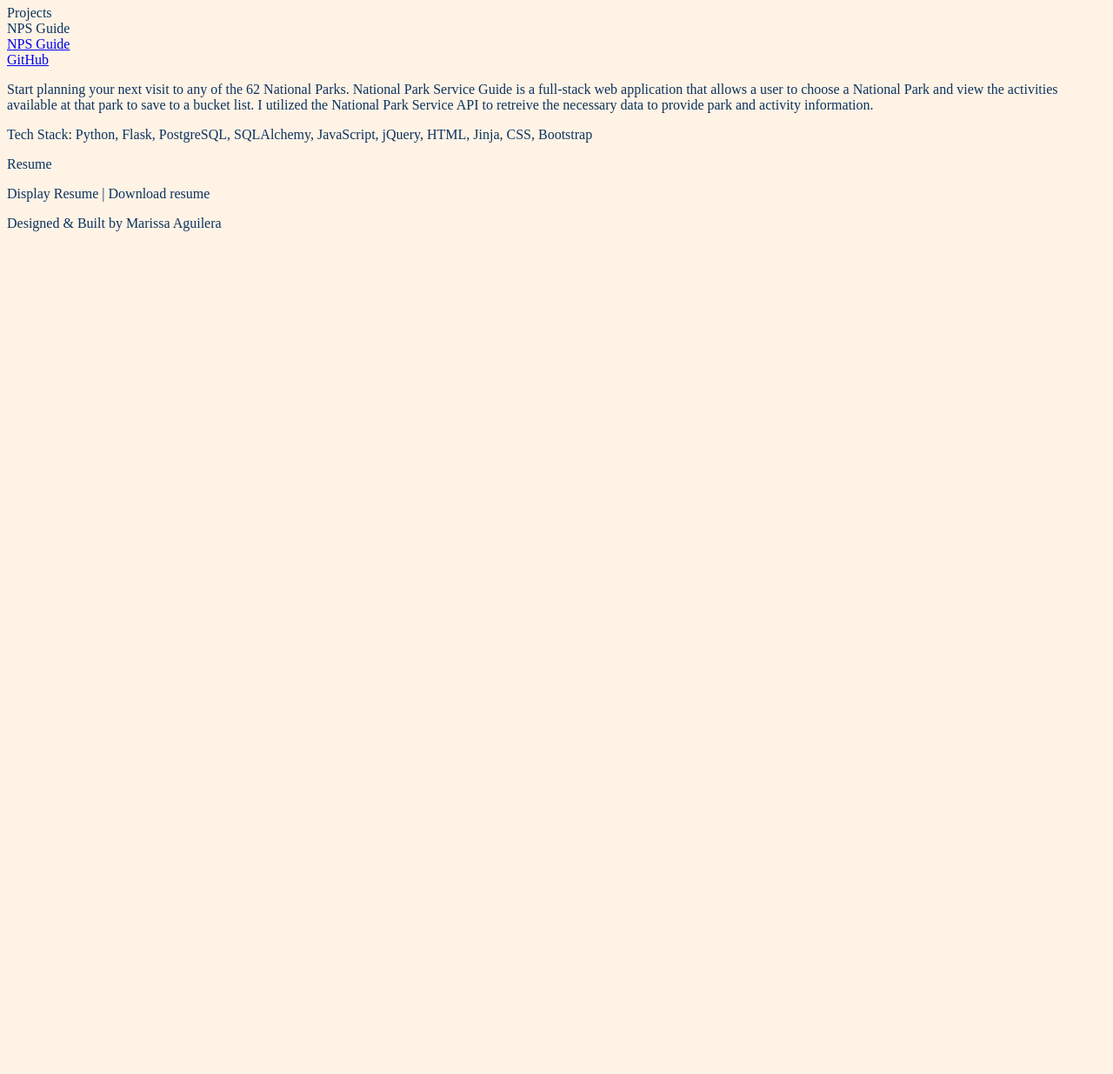
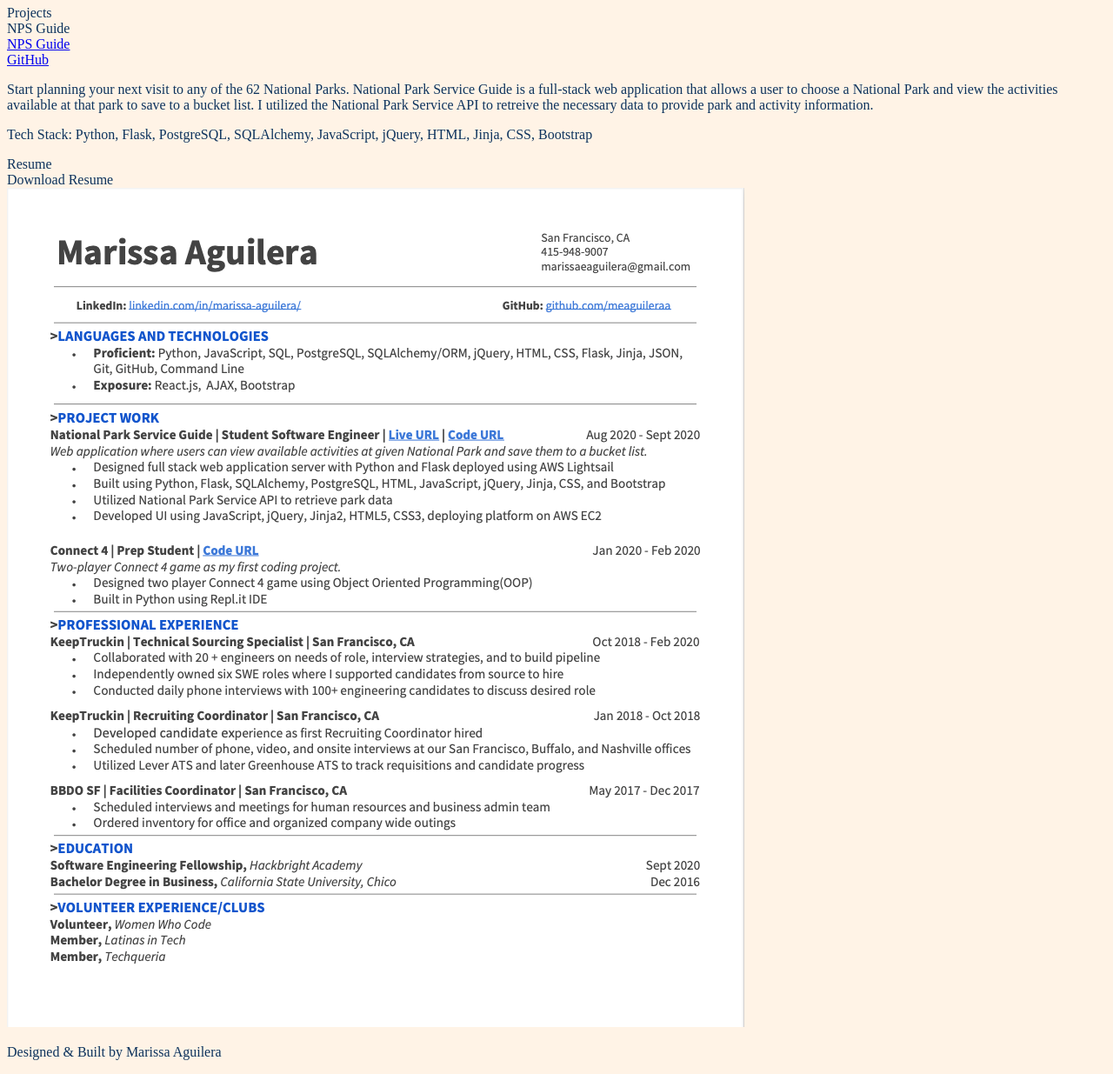
Before and after one commit to Meaguileraa/Portfolio, a Flask app: page / in a window 1280 px wide. Shown: the part 178-1413 px from the top of the page at 87% size. Before the commit the page ends 444 px from the top, so only its background shows below. Run offline with Flask 2, Linux system fonts and the light colour scheme.

Commit message:
Added resume to web app

```diff
--- a/templates/homepage.html
+++ b/templates/homepage.html
@@ -64,10 +64,10 @@
         <!-- Resume Section -->
         <div class ="resume-section">
             <div id="resume-title">Resume</div>
+            <div id="resume-download">Download Resume</div>
             <div id="resume">
-                <p>
-                    Display Resume | Download resume
-                </p>
+                <img src="/static/imgs/resume.png" alt="Current Resume"/>
+                <!-- height="700" width="650" -->
             </div>
         </div>
     </body>
```
